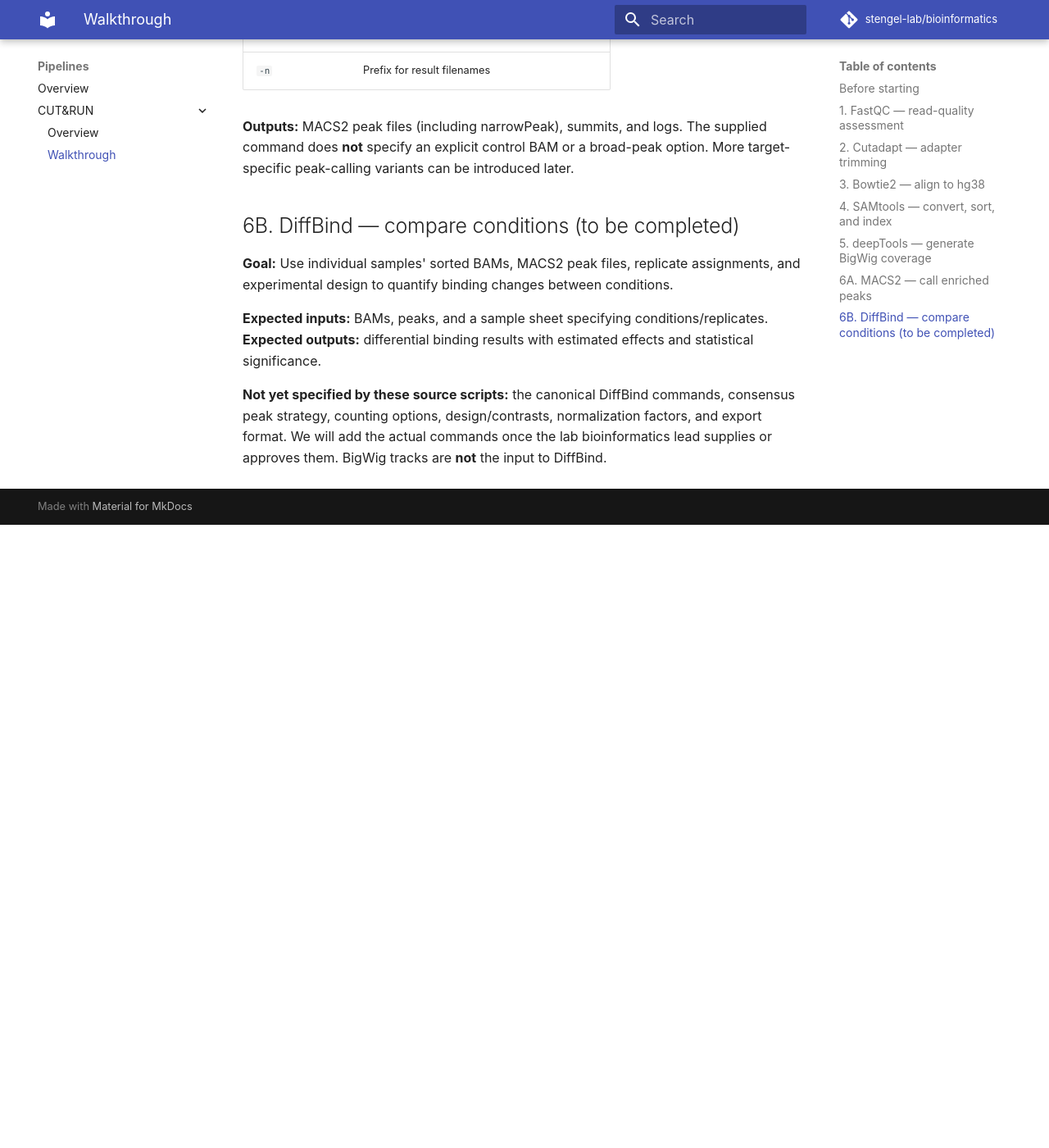
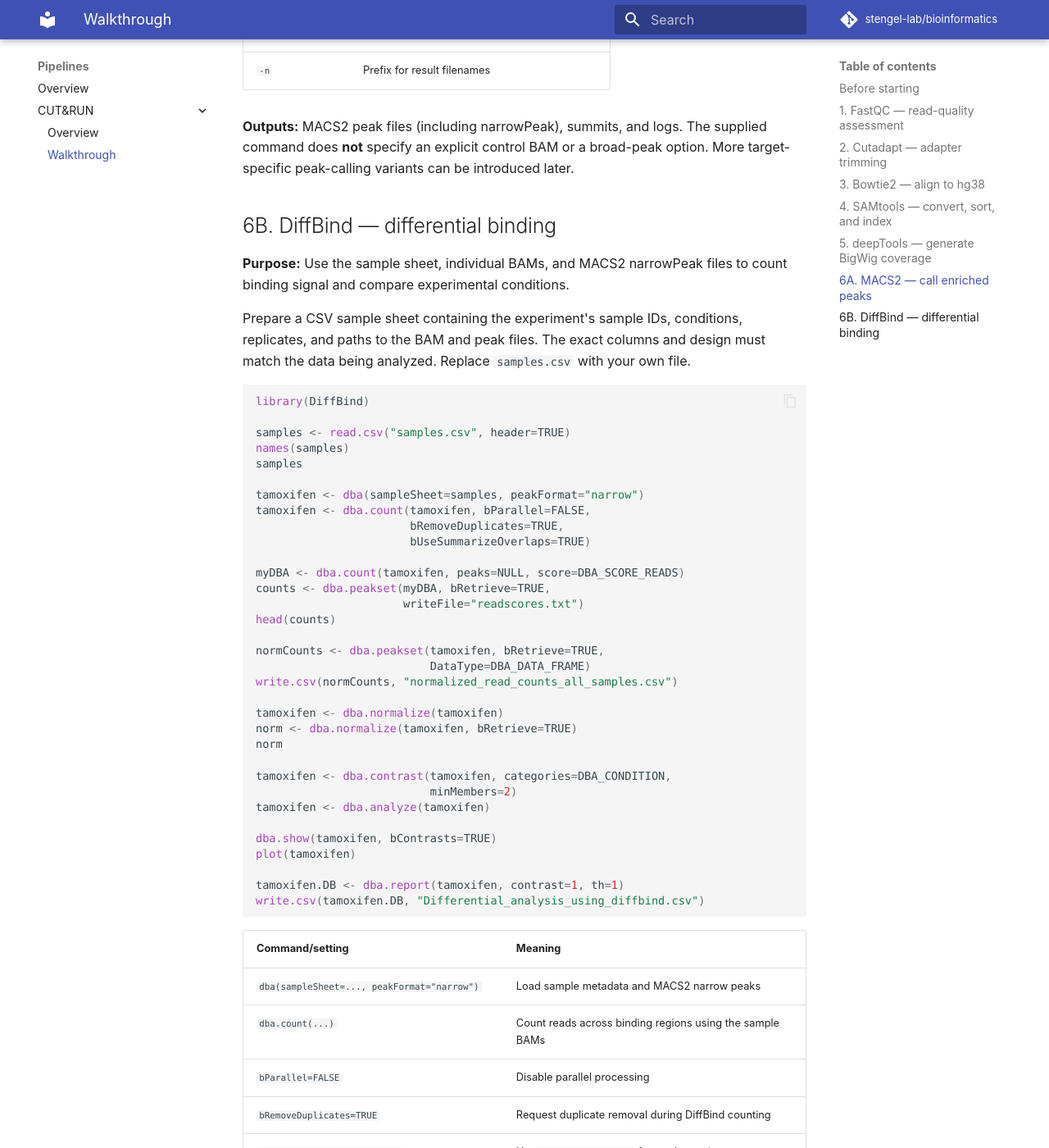
Before and after one commit to stengel-lab/bioinformatics, an MkDocs documentation site: the page built from docs/pipelines/cut-and-run/walkthrough.md, in a window 1280 px wide and 1400 px high, scrolled down 4513 px. Shown: the whole window at 82% size. Built offline with MkDocs 1.6.1 and Material for MkDocs 9.7.7, drawn with Linux system fonts in a browser that asks for light colours; comment, search, counter and statistics services are not loaded; before the commit the page ends 5153 px from its top, so only the background shows below that; some of the changed text lies outside the part shown.

Commit message:
docs: add lab-authoritative DiffBind baseline commands

````diff
--- a/docs/pipelines/cut-and-run/walkthrough.md
+++ b/docs/pipelines/cut-and-run/walkthrough.md
@@ -158,10 +158,64 @@
 
 **Outputs:** MACS2 peak files (including narrowPeak), summits, and logs. The supplied command does **not** specify an explicit control BAM or a broad-peak option. More target-specific peak-calling variants can be introduced later.
 
-## 6B. DiffBind — compare conditions (to be completed)
+## 6B. DiffBind — differential binding
 
-**Goal:** Use individual samples' sorted BAMs, MACS2 peak files, replicate assignments, and experimental design to quantify binding changes between conditions.
+**Purpose:** Use the sample sheet, individual BAMs, and MACS2 narrowPeak files to count binding signal and compare experimental conditions.
 
-**Expected inputs:** BAMs, peaks, and a sample sheet specifying conditions/replicates. **Expected outputs:** differential binding results with estimated effects and statistical significance.
+Prepare a CSV sample sheet containing the experiment's sample IDs, conditions, replicates, and paths to the BAM and peak files. The exact columns and design must match the data being analyzed. Replace `samples.csv` with your own file.
 
-**Not yet specified by these source scripts:** the canonical DiffBind commands, consensus peak strategy, counting options, design/contrasts, normalization factors, and export format. We will add the actual commands once the lab bioinformatics lead supplies or approves them. BigWig tracks are **not** the input to DiffBind.
+```r
+library(DiffBind)
+
+samples <- read.csv("samples.csv", header=TRUE)
+names(samples)
+samples
+
+tamoxifen <- dba(sampleSheet=samples, peakFormat="narrow")
+tamoxifen <- dba.count(tamoxifen, bParallel=FALSE,
+                       bRemoveDuplicates=TRUE,
+                       bUseSummarizeOverlaps=TRUE)
+
+myDBA <- dba.count(tamoxifen, peaks=NULL, score=DBA_SCORE_READS)
+counts <- dba.peakset(myDBA, bRetrieve=TRUE,
+                      writeFile="readscores.txt")
+head(counts)
+
+normCounts <- dba.peakset(tamoxifen, bRetrieve=TRUE,
+                          DataType=DBA_DATA_FRAME)
+write.csv(normCounts, "normalized_read_counts_all_samples.csv")
+
+tamoxifen <- dba.normalize(tamoxifen)
+norm <- dba.normalize(tamoxifen, bRetrieve=TRUE)
+norm
+
+tamoxifen <- dba.contrast(tamoxifen, categories=DBA_CONDITION,
+                          minMembers=2)
+tamoxifen <- dba.analyze(tamoxifen)
+
+dba.show(tamoxifen, bContrasts=TRUE)
+plot(tamoxifen)
+
+tamoxifen.DB <- dba.report(tamoxifen, contrast=1, th=1)
+write.csv(tamoxifen.DB, "Differential_analysis_using_diffbind.csv")
+```
+
+| Command/setting | Meaning |
+| --- | --- |
+| `dba(sampleSheet=..., peakFormat="narrow")` | Load sample metadata and MACS2 narrow peaks |
+| `dba.count(...)` | Count reads across binding regions using the sample BAMs |
+| `bParallel=FALSE` | Disable parallel processing |
+| `bRemoveDuplicates=TRUE` | Request duplicate removal during DiffBind counting |
+| `bUseSummarizeOverlaps=TRUE` | Use `summarizeOverlaps` for read counting |
+| `peaks=NULL, score=DBA_SCORE_READS` | Set the binding matrix to show raw read counts without ordinarily recounting |
+| `dba.peakset(..., bRetrieve=TRUE)` | Retrieve/export the binding matrix |
+| `dba.normalize()` | Compute normalization using the installed version's defaults |
+| `dba.contrast(..., categories=DBA_CONDITION, minMembers=2)` | Define condition-based comparisons requiring at least two samples per group |
+| `dba.analyze()` | Fit the selected differential-binding model |
+| `dba.report(..., contrast=1, th=1)` | Retrieve the first contrast, without a restrictive FDR cutoff |
+
+**Outputs:** `readscores.txt`, `normalized_read_counts_all_samples.csv`, a contrast plot, and `Differential_analysis_using_diffbind.csv`.
+
+**Notes:** The supplied code exports the file labeled `normalized_read_counts_all_samples.csv` *before* the explicit normalization call. Its values should be checked before treating it as a final normalized-count matrix. The defaults for normalization, region counting, and analysis method depend on the installed DiffBind version and configuration. The input sample sheet and program version were not supplied. For experiments using spike-in normalization, the DiffBind normalization method must be selected consistently with the experimental calibration strategy; the above code does not explicitly configure spike-in factors.
+
+**Source:** Adapted from the lab bioinformatics lead's DiffBind R commands. The private input path was replaced with `samples.csv`, duplicate exploratory retrieval was consolidated, and a missing newline between the plot and report commands was restored. The scientific parameters were not intentionally changed.
````
